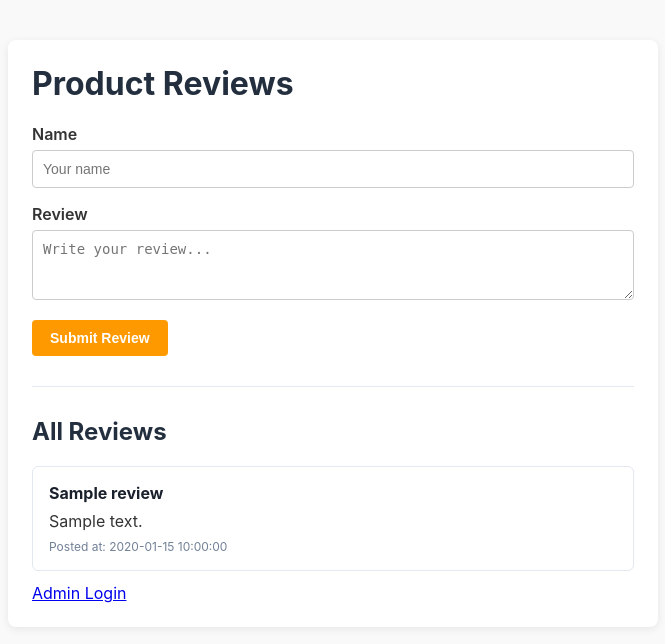
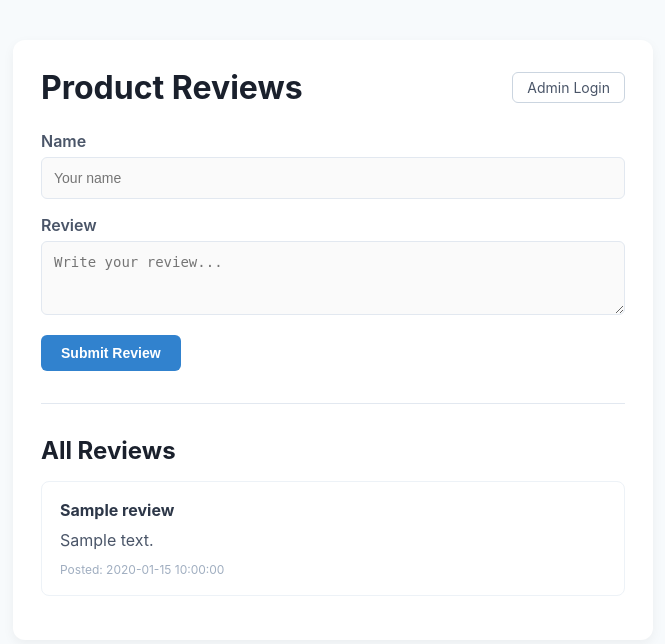
Before and after one commit to danieliko2/compie_project, a Flask app: template flask_app/templates/index.html in a window 1280 px wide. Shown: the top 644 px of the page, without its empty margins (307-972 px from the left). Run offline with Flask 3, Linux system fonts and the light colour scheme; the template is opened without the code that fills it: most values are stand-ins (such as "Sample title", 1, 10 or a date in 2020).

Commit message:
added html improvements

```diff
--- a/flask_app/templates/index.html
+++ b/flask_app/templates/index.html
@@ -5,56 +5,105 @@
     <meta name="viewport" content="width=device-width, initial-scale=1.0">
     <title>Compie Reviews</title>
     <style>
+        * { box-sizing: border-box; }
         body {
             font-family: -apple-system, BlinkMacSystemFont, "Segoe UI", Roboto, Helvetica, Arial, sans-serif;
-            max-width: 650px;
+            max-width: 680px;
             margin: 40px auto;
             padding: 0 20px;
-            color: #333;
-            background-color: #f9f9f9;
+            color: #2d3748;
+            background-color: #f7fafc;
         }
+        .header {
+            display: flex;
+            justify-content: space-between;
+            align-items: center;
+            margin-bottom: 24px;
+        }
+        h1, h2 { color: #1a202c; margin: 0; }
+        .nav-btn {
+            font-size: 14px;
+            color: #4a5568;
+            text-decoration: none;
+            padding: 6px 14px;
+            border: 1px solid #cbd5e0;
+            border-radius: 6px;
+            background-color: #ffffff;
+            transition: all 0.2s;
+        }
+        .nav-btn:hover { background-color: #edf2f7; color: #2d3748; }
         .container {
             background: #ffffff;
-            padding: 24px;
-            border-radius: 8px;
-            box-shadow: 0 2px 8px rgba(0, 0, 0, 0.08);
+            padding: 28px;
+            border-radius: 12px;
+            box-shadow: 0 4px 12px rgba(0, 0, 0, 0.05);
         }
-        h1, h2 { color: #232f3e; margin-top: 0; }
         .form-group { margin-bottom: 16px; }
-        label { display: block; font-weight: 600; margin-bottom: 6px; }
+        label { display: block; font-weight: 600; margin-bottom: 6px; color: #4a5568; }
         input[type="text"], textarea {
             width: 100%;
-            padding: 10px;
-            box-sizing: border-box;
-            border: 1px solid #ccc;
-            border-radius: 4px;
+            padding: 12px;
+            border: 1px solid #e2e8f0;
+            border-radius: 6px;
             font-size: 14px;
+            background-color: #fafafa;
         }
-        button {
-            background-color: #ff9900;
+        input[type="text"]:focus, textarea:focus {
+            outline: none;
+            border-color: #3182ce;
+            background-color: #ffffff;
+        }
+        .btn-submit {
+            background-color: #3182ce;
             color: white;
-            padding: 10px 18px;
+            padding: 10px 20px;
             border: none;
-            font-weight: bold;
-            border-radius: 4px;
+            font-weight: 600;
+            border-radius: 6px;
             cursor: pointer;
             font-size: 14px;
         }
-        button:hover { background-color: #e68a00; }
+        .btn-submit:hover { background-color: #2b6cb0; }
+        .btn-delete {
+            background-color: #e53e3e;
+            color: white;
+            padding: 6px 12px;
+            border: none;
+            font-weight: 600;
+            border-radius: 4px;
+            cursor: pointer;
+            font-size: 12px;
+        }
+        .btn-delete:hover { background-color: #c53030; }
+        .divider { margin: 32px 0; border: 0; border-top: 1px solid #e2e8f0; }
         .review-card {
-            border: 1px solid #e2e8f0;
-            padding: 16px;
-            margin-bottom: 12px;
-            border-radius: 6px;
+            border: 1px solid #edf2f7;
+            padding: 18px;
+            margin-bottom: 16px;
+            border-radius: 8px;
             background: #ffffff;
         }
-        .reviewer { font-weight: bold; color: #1a202c; }
-        .meta { font-size: 0.75rem; color: #718096; margin-top: 8px; }
+        .review-header {
+            display: flex;
+            justify-content: space-between;
+            align-items: center;
+            margin-bottom: 8px;
+        }
+        .reviewer { font-weight: 700; color: #2d3748; font-size: 16px; }
+        .content { margin: 0; line-height: 1.5; color: #4a5568; }
+        .meta { font-size: 0.75rem; color: #a0aec0; margin-top: 10px; }
     </style>
 </head>
 <body>
     <div class="container">
+        <div class="header">
             <h1>Product Reviews</h1>
+            {% if is_logged_in %}
+                <a href="/logout" class="nav-btn">Logout (Admin)</a>
+            {% else %}
+                <a href="/login" class="nav-btn">Admin Login</a>
+            {% endif %}
+        </div>
 
         <form action="/review" method="POST">
             <div class="form-group">
@@ -65,34 +114,32 @@
                 <label for="content">Review</label>
                 <textarea id="content" name="content" rows="3" required placeholder="Write your review..."></textarea>
             </div>
-            <button type="submit">Submit Review</button>
+            <button type="submit" class="btn-submit">Submit Review</button>
         </form>
 
-        <hr style="margin: 30px 0; border: 0; border-top: 1px solid #e2e8f0;">
+        <hr class="divider">
 
         <h2>All Reviews</h2>
+        <div style="margin-top: 16px;">
             {% if reviews %}
                 {% for r in reviews %}
                     <div class="review-card">
-                    <div class="reviewer">{{ r.reviewer_name }}</div>
-                    <p style="margin: 8px 0 0 0;">{{ r.content }}</p>
-                    <div class="meta">Posted at: {{ r.created_at }}</div>
+                        <div class="review-header">
+                            <span class="reviewer">{{ r.reviewer_name }}</span>
+                            {% if is_logged_in %}
+                                <form action="/review/delete/{{ r.review_id }}" method="POST" style="margin:0;">
+                                    <button type="submit" class="btn-delete" onclick="return confirm('Are you sure?')">Delete</button>
+                                </form>
+                            {% endif %}
+                        </div>
+                        <p class="content">{{ r.content }}</p>
+                        <div class="meta">Posted: {{ r.created_at }}</div>
                     </div>
                 {% endfor %}
             {% else %}
-            <p style="color: #718096;">No reviews yet. Be the first to leave one!</p>
-        {% endif %}
-
-        {% if is_logged_in %}
-            <a href="/logout">Logout</a>
-            <!-- Inside your review loop -->
-            <form action="/review/delete/{{ review.review_id }}" method="POST" style="display:inline;">
-                <button type="submit">Delete</button>
-            </form>
-        {% else %}
-            <a href="/login">Admin Login</a>
+                <p style="color: #a0aec0; text-align: center; padding: 20px 0;">No reviews yet. Be the first to leave one!</p>
             {% endif %}
         </div>
-
+    </div>
 </body>
 </html>
```
Also changed, not shown: flask_app/templates/login.html (+92 -10 lines). Lines whose indentation alone changed are shown as unchanged.
